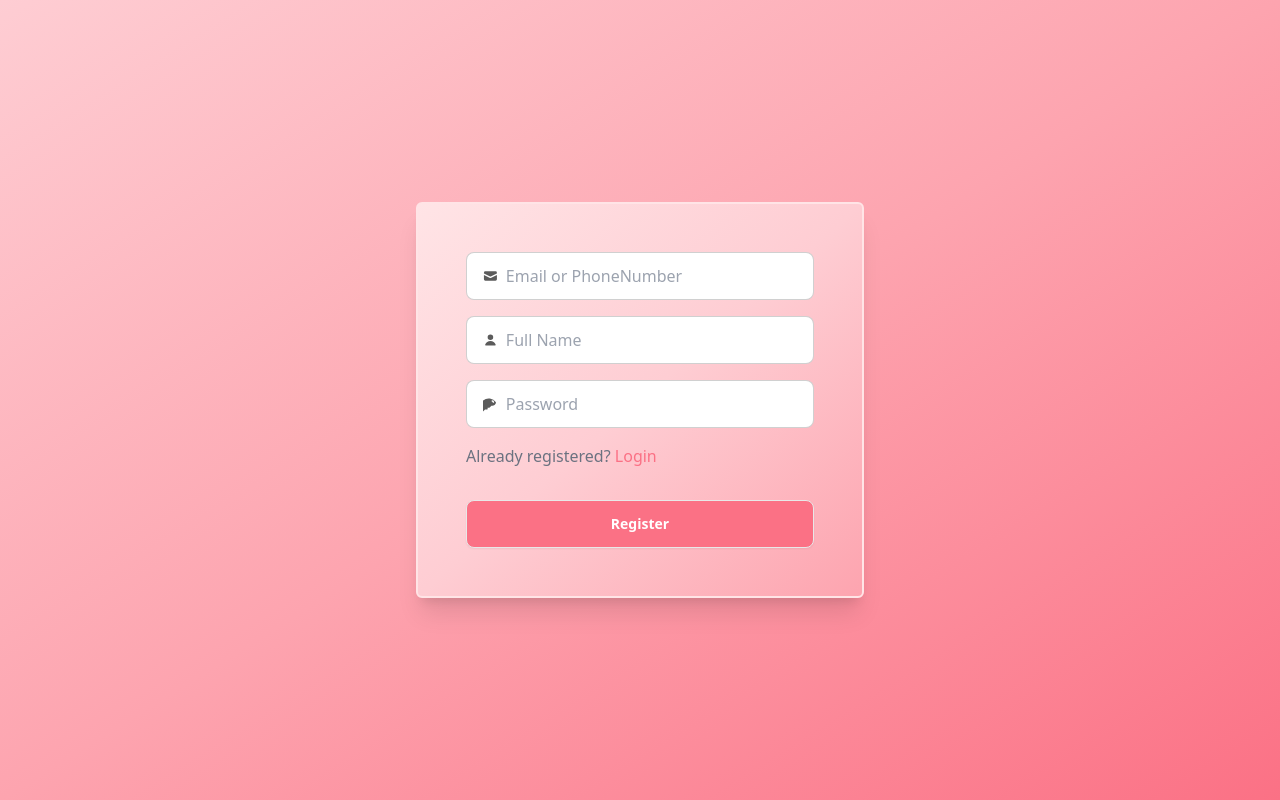
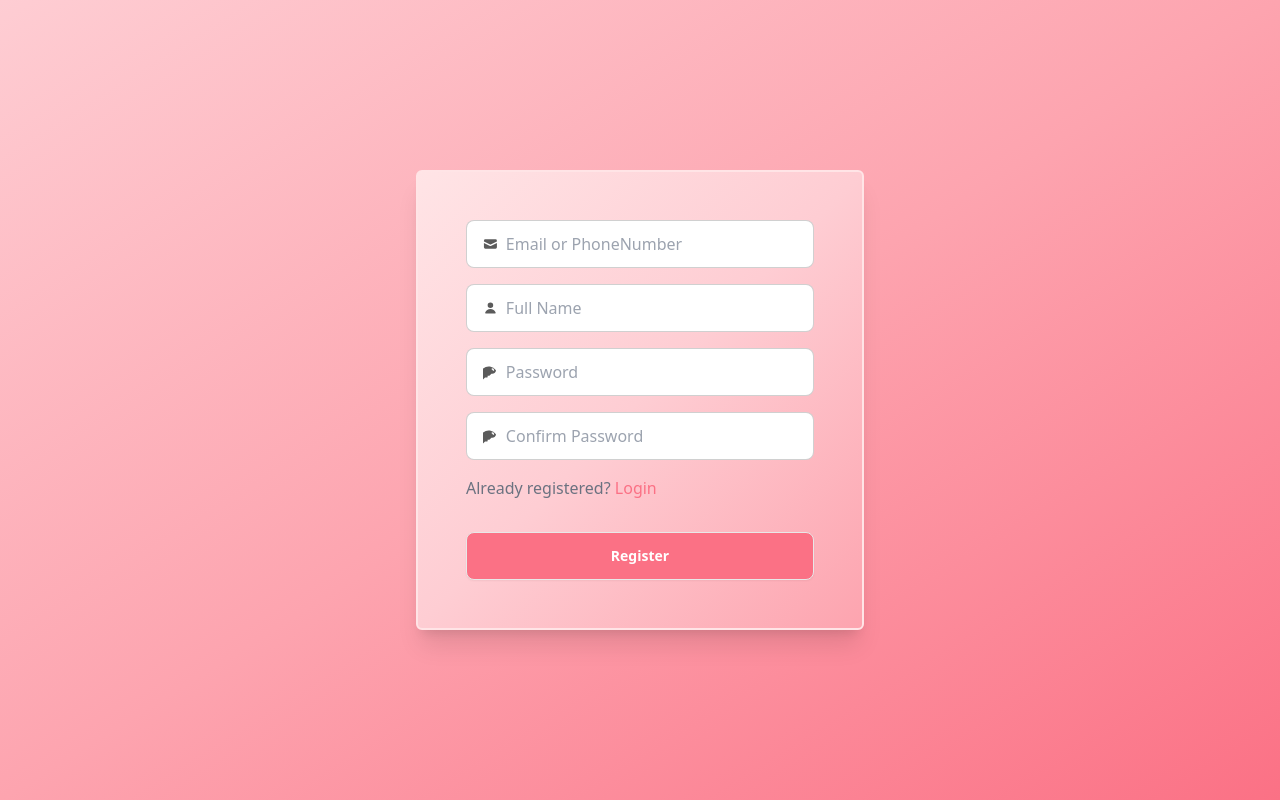
Before and after one commit to elijahkelechi/Beautytrendy-front-end, a React (Vite) app: page /register in a window 1280 px wide. Built offline with nearby package versions, Linux system fonts and the light colour scheme.

Commit message:
I commit

```diff
--- a/src/pages/Register.jsx
+++ b/src/pages/Register.jsx
@@ -1,5 +1,5 @@
 // Register.jsx
-import React from "react";
+import React, { useState } from "react";
 import { Link, Form, useNavigation, redirect } from "react-router-dom";
 import { customFetch } from "../utils";
 import { toast } from "react-toastify";
@@ -19,11 +19,26 @@
 };
 
 const Register = () => {
+  const [password, setPassword] = useState("");
+  const [passwordMatch, setPasswordMatch] = useState("");
+  const handlePassword = (e) => {
+    setPassword(e.target.value);
+  };
+  const handlePasswordMatch = (e) => {
+    setPasswordMatch(e.target.value);
+  };
+  const handleSubmit = (e) => {
+    if (password !== passwordMatch) {
+      e.preventDefault();
+      toast.error("Password does not match");
+    }
+  };
   const navigation = useNavigation();
   const isSubmitting = navigation.state === "submitting";
   return (
     <div className="min-h-screen w-full flex justify-center items-center px-4 md:px-16 bg-gradient-to-br from-rose-200 via-rose-300 to-rose-400 overflow-hidden">
       <Form
+        onSubmit={handleSubmit}
         method="POST"
         className="bg-gradient-to-br from-rose-100 via-rose-200 to-rose-300 shadow-xl px-6 py-8 md:px-12 md:py-12 grid place-items-center gap-4 border-2 border-rose-100 rounded-md w-full max-w-md"
       >
@@ -79,6 +94,28 @@
               name="password"
               className="grow w-full"
               placeholder="Password"
+              onChange={handlePassword}
+            />
+          </label>
+
+          <label className="confirmPassword input input-bordered flex items-center gap-2 w-full">
+            <svg
+              xmlns="http://www.w3.org/2000/svg"
+              viewBox="0 0 16 16"
+              fill="currentColor"
+              className="h-4 w-4 opacity-70"
+            >
+              <path
+                fillRule="evenodd"
+                d="M14 6a4 4 0 0 1-4.899 3.899l-1.955 1.955a.5.5 0 0 1-.353.146H5v1.5a.5.5 0 0 1-.5.5h-2.293l-3.955 3.955A4 4 0 1 1 14 6Zm-4-2a.75.75 0 0 0 0 1.5.5.5 0 0 1 .5.5.75.75 0 0 0 1.5 0 2 2 0 0 0-2-2Z"
+                clipRule="evenodd"
+              />
+            </svg>
+            <input
+              type="password"
+              className="grow w-full"
+              placeholder="Confirm Password"
+              onChange={handlePasswordMatch}
             />
           </label>
           <p className="text-gray-500">
--- a/src/utils/index.jsx
+++ b/src/utils/index.jsx
@@ -1,5 +1,5 @@
 import axios from "axios";
-const productionUrl = "https://sonnatrendy.onrender.com/api/v1";
+const productionUrl = "https://beautytrendy042.onrender.com";
 
 export const customFetch = axios.create({
   baseURL: productionUrl,
```
